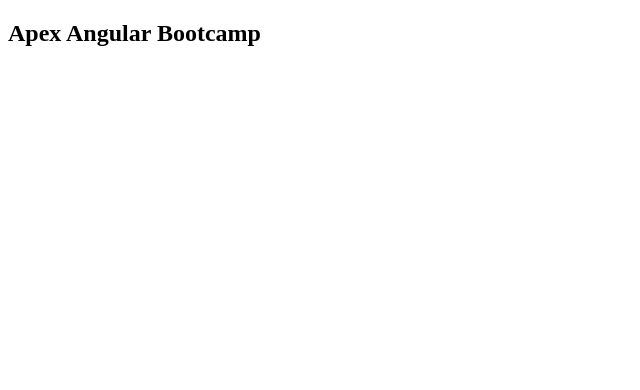
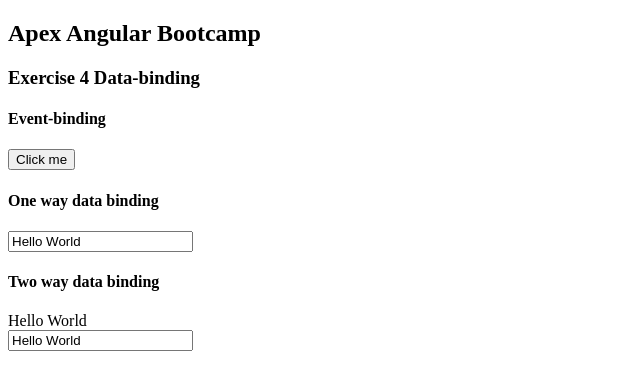
Before and after one commit to josago11/Apex_Angular_Bootcamp, an Angular app: page / in a window 1280 px wide. Shown: the top 390 px of the page, without its empty margins (0-640 px from the left). Built offline with nearby package versions, Linux system fonts and the light colour scheme.

Commit message:
Data-binding

```diff
--- a/src/app/app.component.html
+++ b/src/app/app.component.html
@@ -1 +1,2 @@
 <h2>Apex Angular Bootcamp</h2>
+<app-data-binding></app-data-binding>
--- a/src/app/app.component.ts
+++ b/src/app/app.component.ts
@@ -1,10 +1,11 @@
 import { Component } from '@angular/core';
 import { RouterOutlet } from '@angular/router';
+import { DataBindingComponent } from './components/data-binding/data-binding.component';
 
 @Component({
   selector: 'app-root',
   standalone: true,
-  imports: [RouterOutlet],
+  imports: [RouterOutlet, DataBindingComponent],
   templateUrl: './app.component.html',
   styleUrl: './app.component.scss'
 })
--- /dev/null
+++ b/src/app/components/data-binding/data-binding.component.html
@@ -0,0 +1,12 @@
+<div>
+    <h3>Exercise 4 Data-binding</h3>
+    <h4>Event-binding</h4>
+    <button  (click)="triggerEvent($event)">Click me</button>
+
+    <h4>One way data binding</h4>
+    <input type="text" name="oneWay" value="{{strVar}}">
+
+    <h4>Two way data binding</h4>
+    <span>{{strVar}}</span><br>
+    <input type="text" [(ngModel)]="strVar">
+</div>
--- /dev/null
+++ b/src/app/components/data-binding/data-binding.component.ts
@@ -0,0 +1,17 @@
+import { Component } from '@angular/core';
+import { FormsModule } from '@angular/forms';
+
+@Component({
+  selector: 'app-data-binding',
+  standalone: true,
+  imports: [FormsModule],
+  templateUrl: './data-binding.component.html',
+  styleUrl: './data-binding.component.scss'
+})
+export class DataBindingComponent {
+
+  protected strVar:string = "Hello World"
+  protected triggerEvent(event:MouseEvent):void{
+    alert("I was triggered by an event");
+  }
+}
```
Also changed, not shown: src/app/components/data-binding/data-binding.component.scss (added), 1 other file (tests, documents, lock files or other folders).
